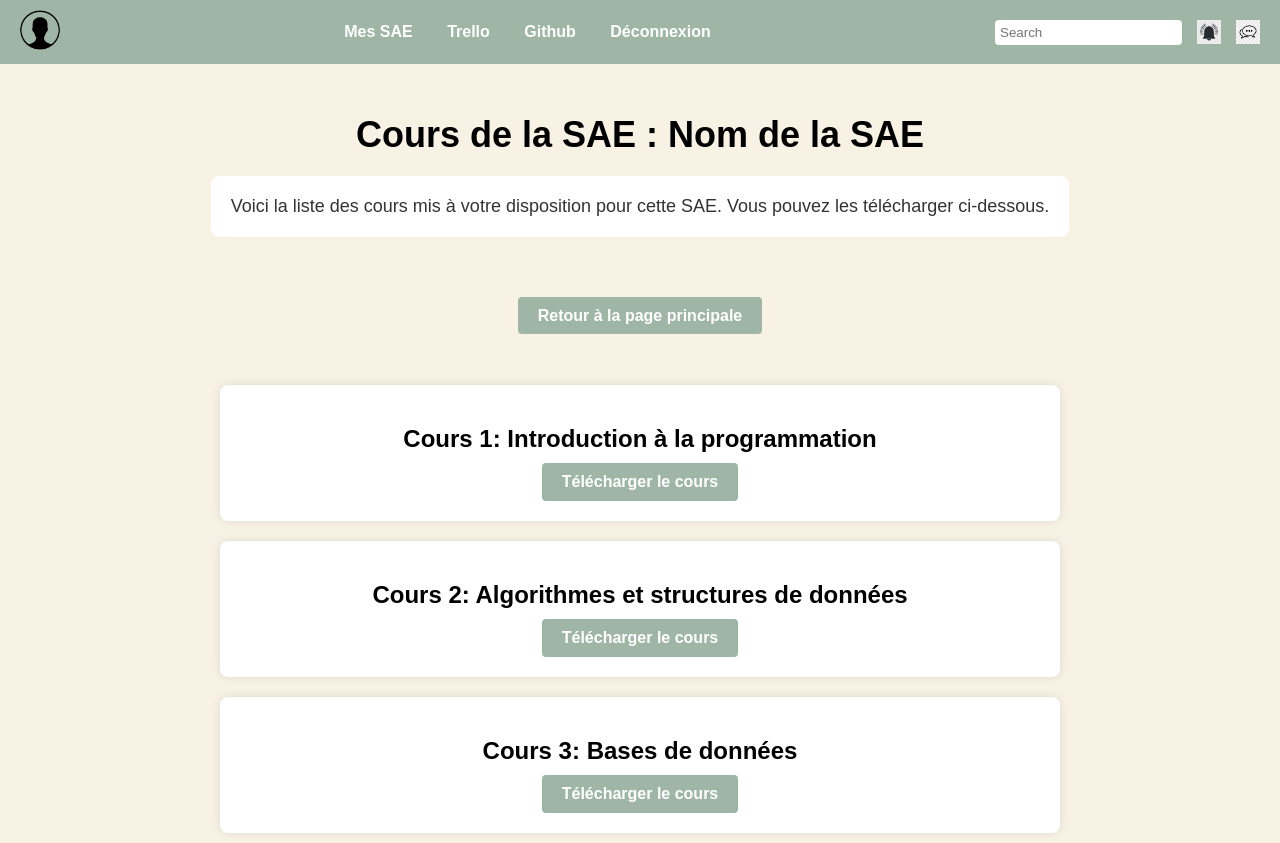
After one commit to nezou1/SAE3.2-Manager, a PHP site: page /cours.php in a window 1280 px wide. The commit adds this page. Run offline with PHP 8.4, Linux system fonts and the light colour scheme.

Commit message:
eleve page cours mis a dispo pour la sae

```diff
--- /dev/null
+++ b/PageSAE/cours.php
@@ -0,0 +1,56 @@
+<!DOCTYPE html>
+<html lang="fr">
+<head>
+    <meta charset="UTF-8">
+    <meta name="viewport" content="width=device-width, initial-scale=1.0">
+    <title>Cours de la SAE</title>
+    <link rel="stylesheet" href="style.css">
+</head>
+<body>
+    <header class="navbar">
+        <div class="navbar-left">
+            <img src="profile-icon.png" alt="Profile Icon" class="profile-icon">
+        </div>
+        <div class="navbar-center">
+            <nav>
+                <a href="index.php">Mes SAE</a>
+                <a href="#">Trello</a>
+                <a href="#">Github</a>
+                <a href="#">Déconnexion</a>
+            </nav>
+        </div>
+        <div class="navbar-right">
+            <input type="text" placeholder="Search" class="search-input">
+            <img src="bell-icon.png" alt="Notifications" class="icon">
+            <img src="message-icon.png" alt="Messages" class="icon">
+        </div>
+    </header>
+
+    <div class="hero">
+        <h1>Cours de la SAE : Nom de la SAE</h1>
+        <div class="description-container">
+            <p class="description">Voici la liste des cours mis à votre disposition pour cette SAE. Vous pouvez les télécharger ci-dessous.</p>
+        </div>
+    </div>
+
+    <div class="back-button-container">
+        <a href="index.php" class="back-button">Retour à la page principale</a>
+    </div>
+
+    <div class="course-list">
+        <div class="course-item">
+            <h2>Cours 1: Introduction à la programmation</h2>
+            <a href="uploads/cours_1.pdf" class="download-link" download>Télécharger le cours</a>
+        </div>
+        <div class="course-item">
+            <h2>Cours 2: Algorithmes et structures de données</h2>
+            <a href="uploads/cours_2.pdf" class="download-link" download>Télécharger le cours</a>
+        </div>
+        <div class="course-item">
+            <h2>Cours 3: Bases de données</h2>
+            <a href="uploads/cours_3.pdf" class="download-link" download>Télécharger le cours</a>
+        </div>
+    </div>
+
+</body>
+</html>
--- a/PageSAE/style.css
+++ b/PageSAE/style.css
@@ -1,16 +1,14 @@
-/* Style global */
 body {
     margin: 0;
     font-family: Arial, sans-serif;
-    background-color: #f8f2e4; /* Beige sur toute la page */
+    background-color: #f8f2e4;
 }
 
-/* Barre de navigation */
 .navbar {
     display: flex;
     justify-content: space-between;
     align-items: center;
-    background-color: #9fb6a6; /* Vert pour la barre de navigation */
+    background-color: #9fb6a6;
     padding: 10px 20px;
 }
 
@@ -31,7 +29,7 @@ body {
 .navbar-right {
     display: flex;
     align-items: center;
-    gap: 15px; /* Espace entre les éléments */
+    gap: 15px;
 }
 
 .navbar-right input {
@@ -41,18 +39,16 @@ body {
     outline: none;
 }
 
-/* Style des icônes de notification et message */
 .navbar-right .icon {
     width: 24px;
     height: 24px;
     cursor: pointer;
 }
 
-/* Section principale */
 .hero {
     text-align: center;
     padding: 50px;
-    background-color: #f8f2e4; /* Même beige */
+    background-color: #f8f2e4;
 }
 
 .hero h1 {
@@ -75,7 +71,6 @@ body {
     color: #333;
 }
 
-/* Section des cercles */
 .circles {
     display: flex;
     justify-content: center;
@@ -86,7 +81,7 @@ body {
 .circle {
     width: 150px;
     height: 150px;
-    background-color: #9fb6a6; /* Même vert que la barre de navigation */
+    background-color: #9fb6a6;
     border-radius: 50%;
     display: flex;
     align-items: center;
@@ -94,4 +89,60 @@ body {
     color: white;
     font-weight: bold;
     font-size: 18px;
+    cursor: pointer;
 }
+
+.back-button-container {
+    text-align: center;
+    margin-top: 20px;
+}
+
+.back-button {
+    background-color: #9fb6a6;
+    color: white;
+    padding: 10px 20px;
+    border-radius: 4px;
+    text-decoration: none;
+    font-weight: bold;
+}
+
+.back-button:hover {
+    background-color: #8c9e8d;
+}
+
+.course-list {
+    display: flex;
+    flex-direction: column;
+    align-items: center;
+    margin-top: 50px;
+}
+
+.course-item {
+    background-color: white;
+    padding: 20px;
+    margin: 10px 0;
+    width: 80%;
+    max-width: 800px;
+    border-radius: 8px;
+    box-shadow: 0 0 10px rgba(0, 0, 0, 0.1);
+    text-align: center;
+}
+
+.course-item h2 {
+    font-size: 24px;
+    margin-bottom: 10px;
+}
+
+.download-link {
+    display: inline-block;
+    padding: 10px 20px;
+    background-color: #9fb6a6;
+    color: white;
+    text-decoration: none;
+    border-radius: 4px;
+    font-weight: bold;
+}
+
+.download-link:hover {
+    background-color: #8c9e8d;
+}
```
Also changed, not shown: PageSAE/index.php (+6 -7 lines).
